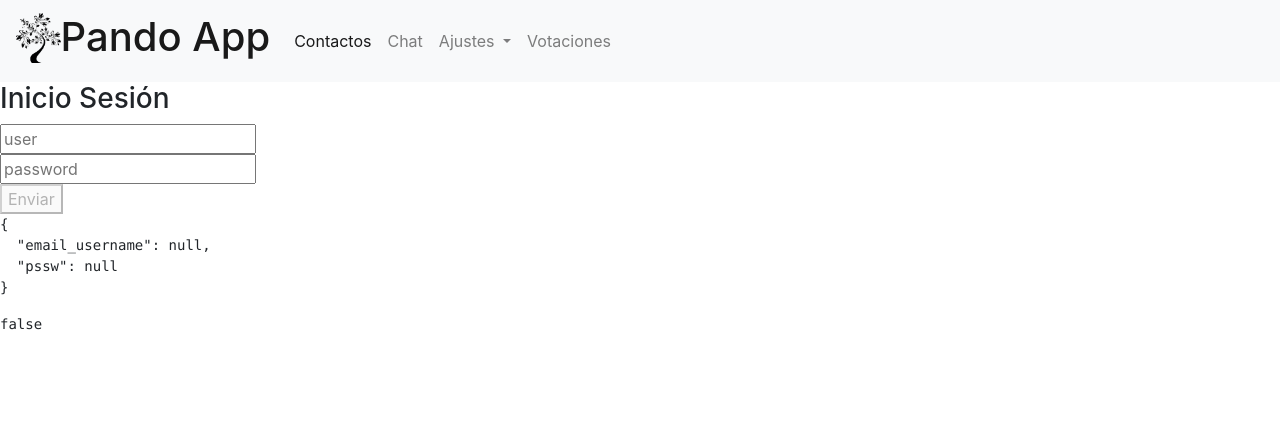
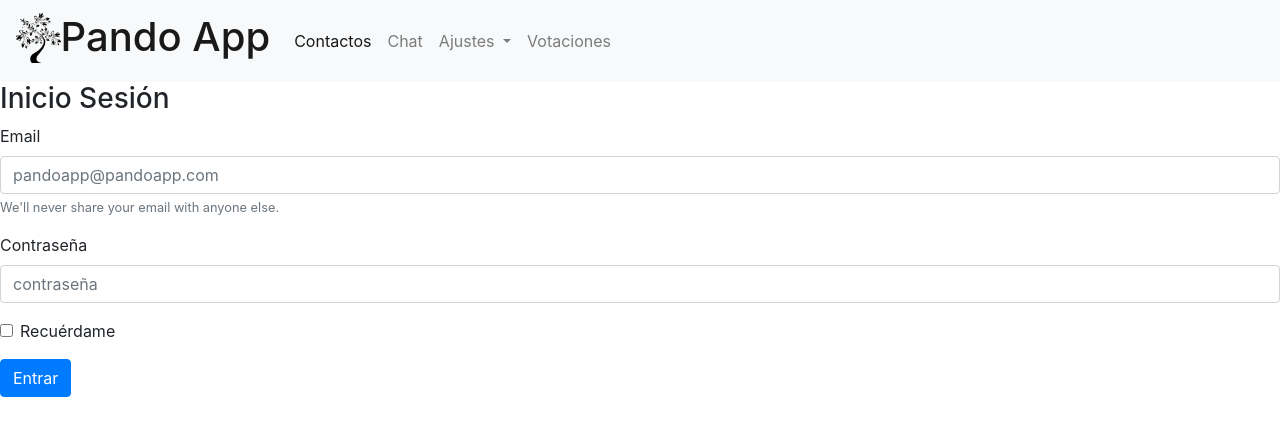
Before and after one commit to miriamvalera/pandoApp, an Angular app in the folder pandoApp/: page / in a window 1280 px wide. Shown: the top 436 px of the page. Built offline with nearby package versions, Linux system fonts and the light colour scheme.

Commit message:
inicio bootstrap

```diff
--- a/pandoApp/src/app/inicio/inicio.component.html
+++ b/pandoApp/src/app/inicio/inicio.component.html
@@ -1,5 +1,22 @@
 <h3>Inicio Sesión</h3>
+<form #tareaForm="ngForm" (ngSubmit)="guardarUsuario()">
+    <div class="form-group">
+      <label for="exampleInputEmail1">Email</label>
+      <input [(ngModel)]="nuevoUsuario.email_username" name="email_username" type="email" class="form-control" id="exampleInputEmail1" aria-describedby="emailHelp" placeholder="pandoapp@pandoapp.com">
+      <small id="emailHelp" class="form-text text-muted">We'll never share your email with anyone else.</small>
+    </div>
+    <div class="form-group">
+      <label for="exampleInputPassword1">Contraseña</label>
+      <input [(ngModel)]="nuevoUsuario.pssw" name="pssw" type="password" class="form-control" id="exampleInputPassword1" placeholder="contraseña">
+    </div>
+    <div class="form-group form-check">
+      <input type="checkbox" class="form-check-input" id="exampleCheck1">
+      <label class="form-check-label" for="exampleCheck1">Recuérdame</label>
+    </div>
+    <button [disabled]="!tareaForm.valid" type="submit" class="btn btn-primary">Entrar</button>
+  </form>
 
+  <!--
 <form #tareaForm="ngForm" (ngSubmit)="guardarUsuario()">
   <div>
     <input [(ngModel)]="nuevoUsuario.email_username" type="text" min="1" max="50" placeholder="user" name="time" required>
@@ -11,7 +28,4 @@
   <div>
     <button [disabled]="!tareaForm.valid">Enviar</button>
   </div>
-</form>
-
-<pre>{{nuevoUsuario|json}}</pre>
-<pre>{{tareaForm.valid}}</pre>
+</form> -->
```
